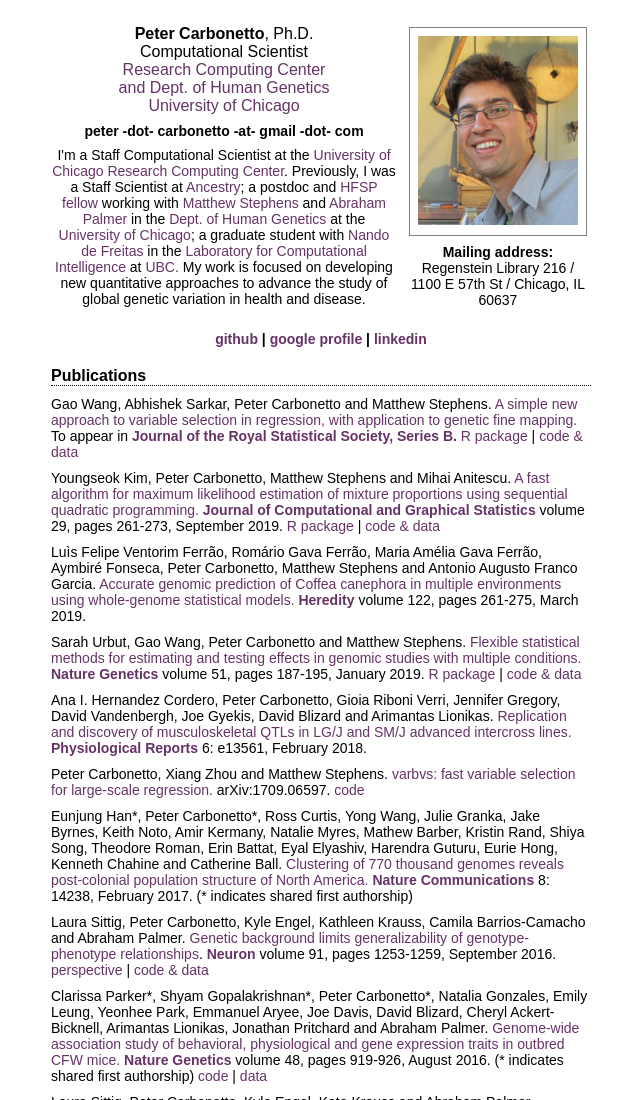
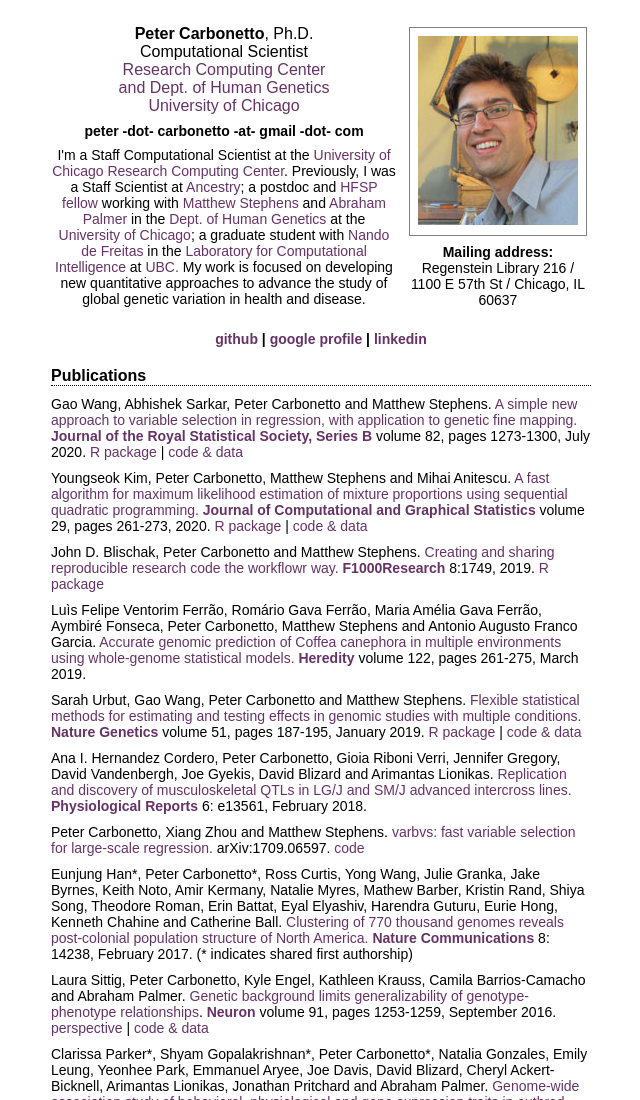
Before and after one commit to pcarbo/pcarbo.github.io, a plain HTML site: page index.html in a window 1280 px wide. Shown: the top 1100 px of the page, without its empty margins (319-959 px from the left). Drawn offline with Linux system fonts and the light colour scheme.

Commit message:
Added workflowr paper

```diff
--- a/index.html
+++ b/index.html
@@ -67,12 +67,12 @@ profile</a> |
 
 <p class=pub>
 Gao Wang, Abhishek Sarkar, Peter Carbonetto and Matthew Stephens.
-<a href="https://doi.org/10.1101/501114">A simple new
-approach to variable selection in regression, with application to
-genetic fine mapping.</a>
-To appear in
+<a href="https://doi.org/10.1101/501114">A simple new approach to
+variable selection in regression, with application to genetic fine
+mapping.</a>
 <a href="https://rss.onlinelibrary.wiley.com/journal/14679868"><b>Journal
-of the Royal Statistical Society, Series B.</b></a>
+of the Royal Statistical Society, Series B</b></a> volume 82,
+pages 1273-1300, July 2020.
 <a href="https://github.com/stephenslab/susieR">R package</a> |
 <a href="https://github.com/stephenslab/susie-paper">code &amp; data</a></p>
 
@@ -83,9 +83,16 @@ algorithm for maximum likelihood estimation of mixture proportions
 using sequential quadratic programming.</a>
 <a href="https://www.tandfonline.com/ucgs"><b>Journal of
 Computational and Graphical Statistics</b></a> volume 29, pages 261-273,
-September 2019.
+2020.
 <a href="https://github.com/stephenslab/mixsqp">R package</a> |
 <a href="https://github.com/stephenslab/mixsqp-paper">code &amp; data</a></p>
+
+<p class=pub>
+John D. Blischak, Peter Carbonetto and Matthew Stephens.
+<a href="https://doi.org/10.12688/f1000research.20843.1">Creating and
+sharing reproducible research code the workflowr way.</a>
+<a href="https://f1000research.com"><b>F1000Research</b></a> 8:1749, 2019.
+<a href="https://github.com/jdblischak/workflowr">R package</a></p>
 
 <p class=pub>
 Lu&igrave;s Felipe Ventorim Ferr&atilde;o, Rom&aacute;rio Gava
```
